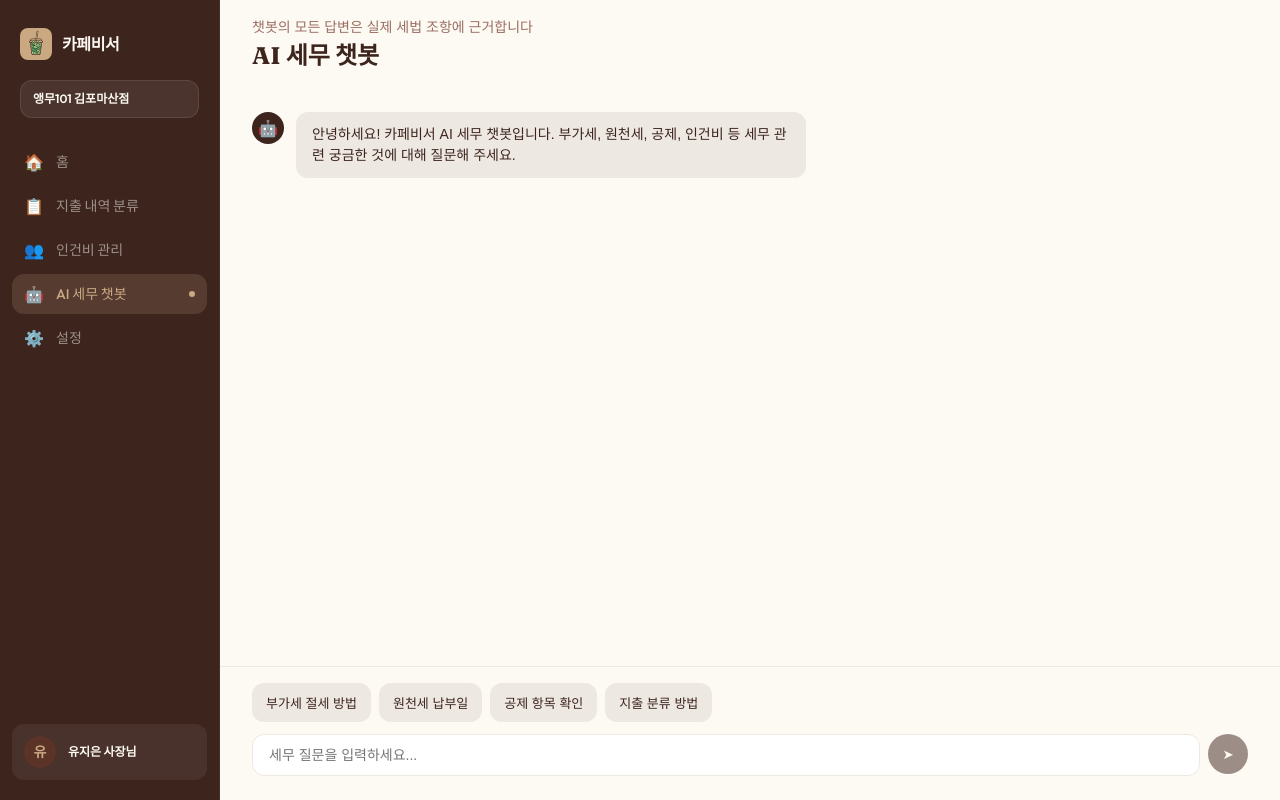
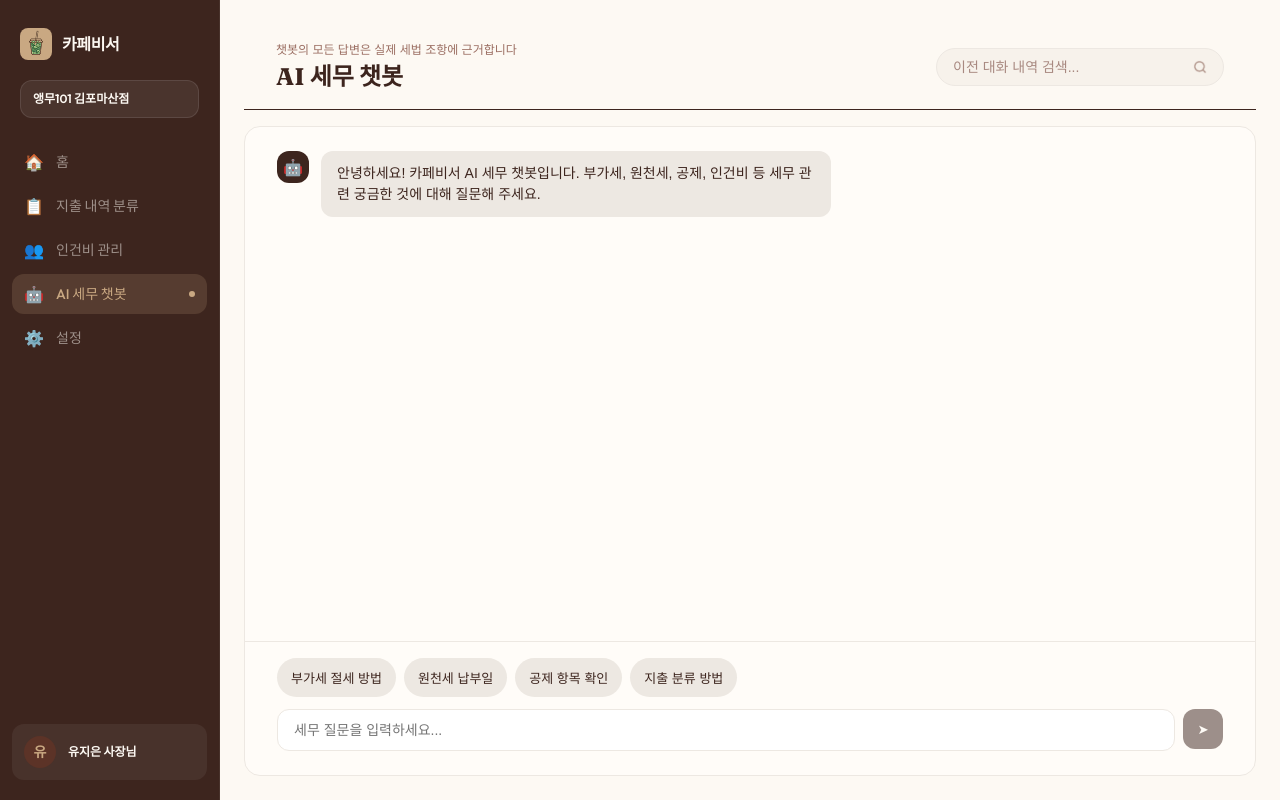
Before and after one commit to 2023110553/caffeine, a React (Vite) app: page /app/chat in a window 1280 px wide. Built offline with nearby package versions, Linux system fonts and the light colour scheme; no server answers; a web font is replaced by a local one.

Commit message:
style: 피그마 실측값 기준 챗봇 UI 수정 (검색창, radius, 카드 구조)
Related to #25

```diff
--- a/src/app/chat/ChatPage.jsx
+++ b/src/app/chat/ChatPage.jsx
@@ -48,8 +48,10 @@ function ChatPage() {
   return (
     <Wrapper>
       <ChatHeader />
-      <ChatMessageList messages={messages} isSending={isSending} />
-      <ChatInputBar onSend={handleSend} disabled={isSending} />
+      <ChatCard>
+        <ChatMessageList messages={messages} isSending={isSending} />
+        <ChatInputBar onSend={handleSend} disabled={isSending} />
+      </ChatCard>
     </Wrapper>
   );
 }
@@ -59,6 +61,18 @@ const Wrapper = styled.div`
   min-height: 0;
   display: flex;
   flex-direction: column;
+  padding: 24px; /* TODO: design token화 */
+  gap: 16px; /* TODO: design token화 */
+`;
+
+const ChatCard = styled.div`
+  flex: 1;
+  min-height: 0;
+  display: flex;
+  flex-direction: column;
+  background-color: #FFFCF8; /* TODO: theme.js에 없는 값 - 인건비 관리 카드와 동일 색 */
+  border: 0.8px solid ${({ theme }) => theme.colors.bg_gray};
+  border-radius: ${({ theme }) => theme.radius.large};
 `;
 
 export default ChatPage;
--- a/src/app/chat/components/ChatHeader.jsx
+++ b/src/app/chat/components/ChatHeader.jsx
@@ -1,10 +1,30 @@
+import { useState } from "react";
 import styled from "styled-components";
+import searchIcon from "../../../assets/search-icon.png";
 
-function ChatHeader() {
+function ChatHeader({ onSearch }) {
+  const [searchValue, setSearchValue] = useState("");
+
+  const handleChange = (e) => {
+    setSearchValue(e.target.value);
+    onSearch?.(e.target.value);
+  };
+
   return (
     <Wrapper>
-      <Eyebrow>챗봇의 모든 답변은 실제 세법 조항에 근거합니다</Eyebrow>
-      <Title>AI 세무 챗봇</Title>
+      <TitleGroup>
+        <Eyebrow>챗봇의 모든 답변은 실제 세법 조항에 근거합니다</Eyebrow>
+        <Title>AI 세무 챗봇</Title>
+      </TitleGroup>
+
+      <SearchBox>
+        <SearchInput
+          value={searchValue}
+          onChange={handleChange}
+          placeholder="이전 대화 내역 검색..."
+        />
+        <SearchIcon src={searchIcon} alt="" />
+      </SearchBox>
     </Wrapper>
   );
 }
@@ -12,14 +32,22 @@ function ChatHeader() {
 const Wrapper = styled.header`
   flex-shrink: 0;
   display: flex;
+  justify-content: space-between;
+  align-items: center;
+  padding: 16px 32px; /* TODO: design token화 */
+  background-color: ${({ theme }) => theme.colors.bg_white};
+  border-bottom: 1px solid ${({ theme }) => theme.colors.txt_brown}; /* TODO: 실측값 그대로 - 진한 색 구분선, 의도된 것인지 확인 필요 */
+`;
+
+const TitleGroup = styled.div`
+  display: flex;
   flex-direction: column;
   gap: 4px; /* TODO: design token화 */
-  padding: 16px 32px;
 `;
 
 const Eyebrow = styled.p`
   color: ${({ theme }) => theme.colors.txt_beige};
-  font-size: 14px; /* TODO: design token화 */
+  font-size: 12px; /* TODO: design token화 */
 `;
 
 const Title = styled.h1`
@@ -31,4 +59,36 @@ const Title = styled.h1`
   line-height: 32px; /* 133.333% */
 `;
 
+const SearchBox = styled.div`
+  display: flex;
+  align-items: center;
+  gap: 8px; /* TODO: design token화 */
+  width: 288px; /* TODO: design token화 */
+  padding: 10px 16px; /* TODO: design token화 */
+  border-radius: 999px;
+  background-color: #F7F2EB; /* TODO: theme.js에 없는 값 */
+  border: 0.8px solid ${({ theme }) => theme.colors.bg_gray};
+`;
+
+const SearchInput = styled.input`
+  flex: 1;
+  min-width: 0;
+  border: none;
+  background: transparent;
+  outline: none;
+  font-size: 14px; /* TODO: design token화 */
+  color: ${({ theme }) => theme.colors.txt_brown};
+
+  &::placeholder {
+    color: #A88980; /* TODO: theme.js에 없는 값 */
+  }
+`;
+
+const SearchIcon = styled.img`
+  flex-shrink: 0;
+  width: 14px; /* TODO: 실제 이미지 비율 확인 후 조정, design token화 */
+  height: 14px;
+  object-fit: contain;
+`;
+
 export default ChatHeader;
--- a/src/app/chat/components/ChatInputBar.jsx
+++ b/src/app/chat/components/ChatInputBar.jsx
@@ -70,7 +70,7 @@ const SendButton = styled.button`
   height: 40px;
   flex-shrink: 0;
   border: none;
-  border-radius: 50%;
+  border-radius: ${({ theme }) => theme.radius.medium_large};
   background-color: ${({ theme }) => theme.colors.bg_brown};
   color: ${({ theme }) => theme.colors.txt_white};
   cursor: pointer;
--- a/src/app/chat/components/ChatMessageBubble.jsx
+++ b/src/app/chat/components/ChatMessageBubble.jsx
@@ -25,8 +25,8 @@ const AvatarCircle = styled.div`
   display: flex;
   align-items: center;
   justify-content: center;
-  border-radius: 50%;
-  background-color: ${({ theme }) => theme.colors.bg_brown};
+  border-radius: ${({ theme }) => theme.radius.medium_large};
+  background-color: ${({ theme }) => theme.colors.txt_brown};
 `;
 
 const Bubble = styled.p`
--- a/src/app/chat/components/SuggestedQuestions.jsx
+++ b/src/app/chat/components/SuggestedQuestions.jsx
@@ -22,7 +22,7 @@ const Wrapper = styled.div`
 
 const Chip = styled.button`
   border: none;
-  border-radius: ${({ theme }) => theme.radius.medium_large};
+  border-radius: 26843500px;
   background-color: ${({ theme }) => theme.colors.bg_gray};
   color: ${({ theme }) => theme.colors.txt_brown};
   padding: 10px 14px; /* TODO: design token화 */
```
Also changed, not shown: src/assets/search-icon.png (added).
